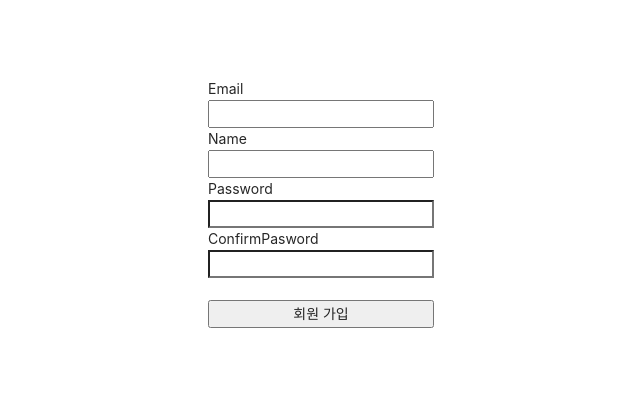
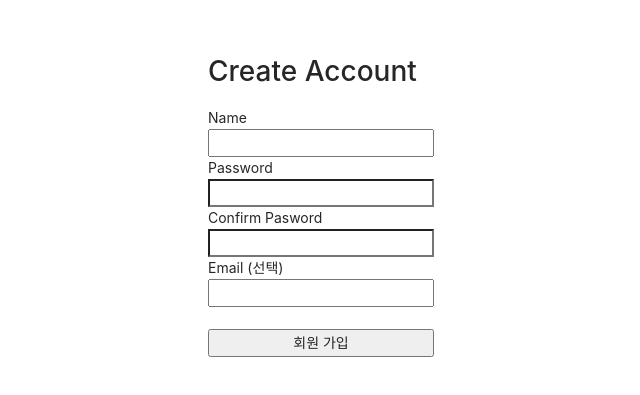
Before and after one commit to jimin-lee-mjl/asap, a React (Create React App) app in the folder client/: page /register in a window 1280 px wide. Shown: the part 197-592 px from the top of the page, without its empty margins (319-959 px from the left). Built offline with nearby package versions, Linux system fonts and the light colour scheme; no server answers.

Commit message:
feat: 회원가입 페이지 redux, api 연결

```diff
--- a/client/src/components/Register/index.js
+++ b/client/src/components/Register/index.js
@@ -1,12 +1,15 @@
 import React, { useState } from 'react';
-
 import { withRouter } from 'react-router-dom';
+import { useDispatch } from 'react-redux';
+import { register } from '../../actions/auth';
 
 function RegisterPage(props) {
-  const [Email, setEmail] = useState('');
-  const [Password, setPassword] = useState('');
-  const [Name, setName] = useState('');
-  const [ConfirmPasword, setConfirmPasword] = useState('');
+  const [username, setName] = useState('');
+  const [password1, setPassword] = useState('');
+  const [password2, setConfirmPasword] = useState('');
+  const [email, setEmail] = useState('');
+
+  const dispatch = useDispatch();
 
   const onEmailHandler = (e) => {
     setEmail(e.currentTarget.value);
@@ -14,6 +17,7 @@ function RegisterPage(props) {
 
   const onNameHandler = (e) => {
     setName(e.currentTarget.value);
+    console.log(username);
   };
 
   const onPasswordHanlder = (e) => {
@@ -26,7 +30,10 @@ function RegisterPage(props) {
 
   const onSubmitHandler = (e) => {
     e.preventDefault();
+    console.log(username, email, password1, password2);
+    dispatch(register({ username, email, password1, password2 }));
   };
+
   return (
     <div
       style={{
@@ -41,22 +48,25 @@ function RegisterPage(props) {
         onSubmit={onSubmitHandler}
         style={{ display: 'flex', flexDirection: 'column' }}
       >
-        <label>Email</label>
-        <input type="email" value={Email} onChange={onEmailHandler} />
+        <h1>Create Account</h1>
 
         <label>Name</label>
-        <input type="test" value={Name} onChange={onNameHandler} />
+        <input type="test" value={username} onChange={onNameHandler} />
 
         <label>Password</label>
-        <input type="password" value={Password} onChange={onPasswordHanlder} />
+        <input type="password" value={password1} onChange={onPasswordHanlder} />
 
-        <label>ConfirmPasword</label>
+        <label>Confirm Pasword</label>
         <input
           type="password"
-          value={ConfirmPasword}
+          value={password2}
           onChange={onConfirmPasswordHandler}
         />
+
+        <label>Email (선택)</label>
+        <input type="email" value={email} onChange={onEmailHandler} />
         <br />
+
         <button type="submit">회원 가입</button>
       </form>
     </div>
```
